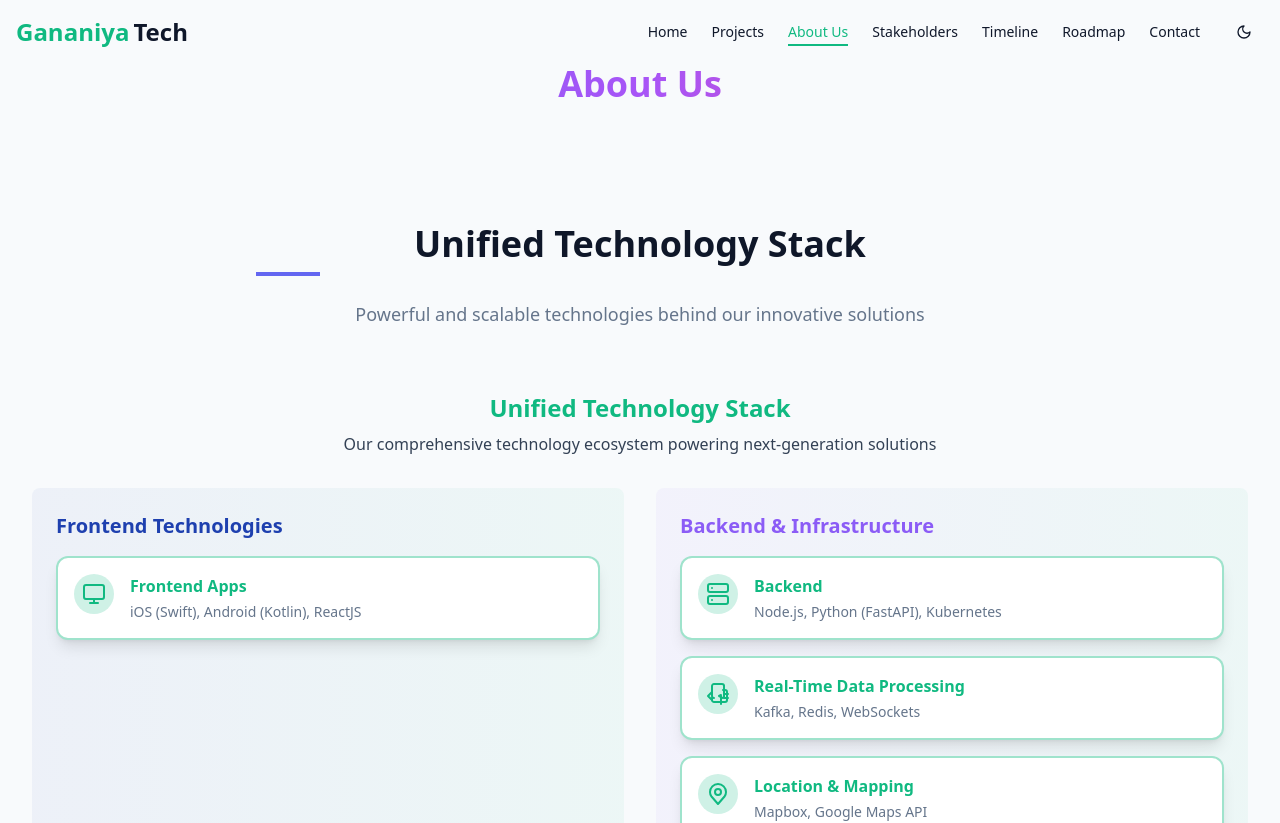
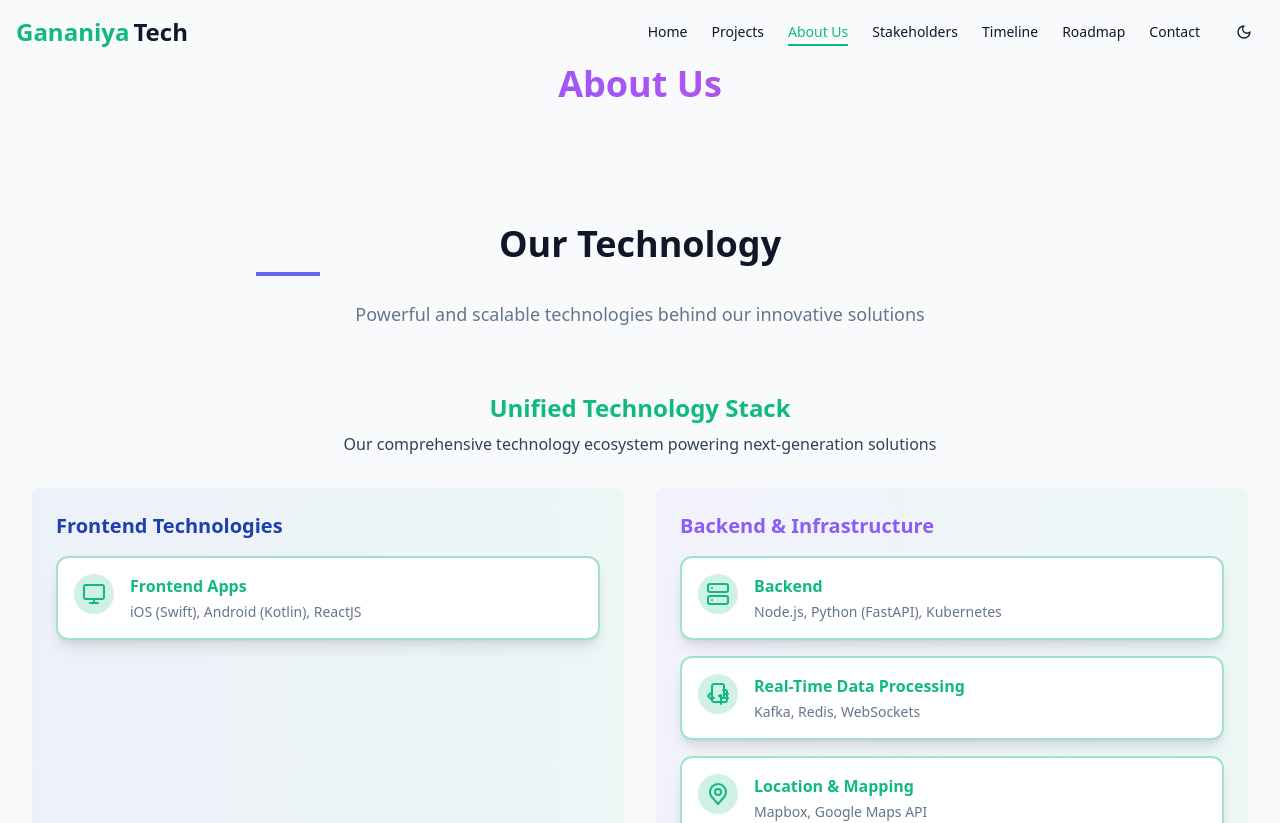
Before and after one commit to Tejaswini1112/gananiya-tech, a React (Vite) app: page /advantages in a window 1280 px wide. Shown: the top 823 px of the page. Built offline with nearby package versions, Linux system fonts and the light colour scheme.

Commit message:
Fix: Remove duplicate 'Unified Technology Stack' heading

```diff
--- a/src/components/AdvantagesSection.tsx
+++ b/src/components/AdvantagesSection.tsx
@@ -100,7 +100,7 @@ const AdvantagesSection: React.FC = () => {
           ref={(el) => (elementsRef.current[0] = el)}
           className="text-center max-w-3xl mx-auto mb-16 animate-on-scroll"
         >
-          <h2 className="section-heading mx-auto">Unified Technology Stack</h2>
+          <h2 className="section-heading mx-auto">Our Technology</h2>
           <p className="text-lg text-muted-foreground">
             Powerful and scalable technologies behind our innovative solutions
           </p>
```
